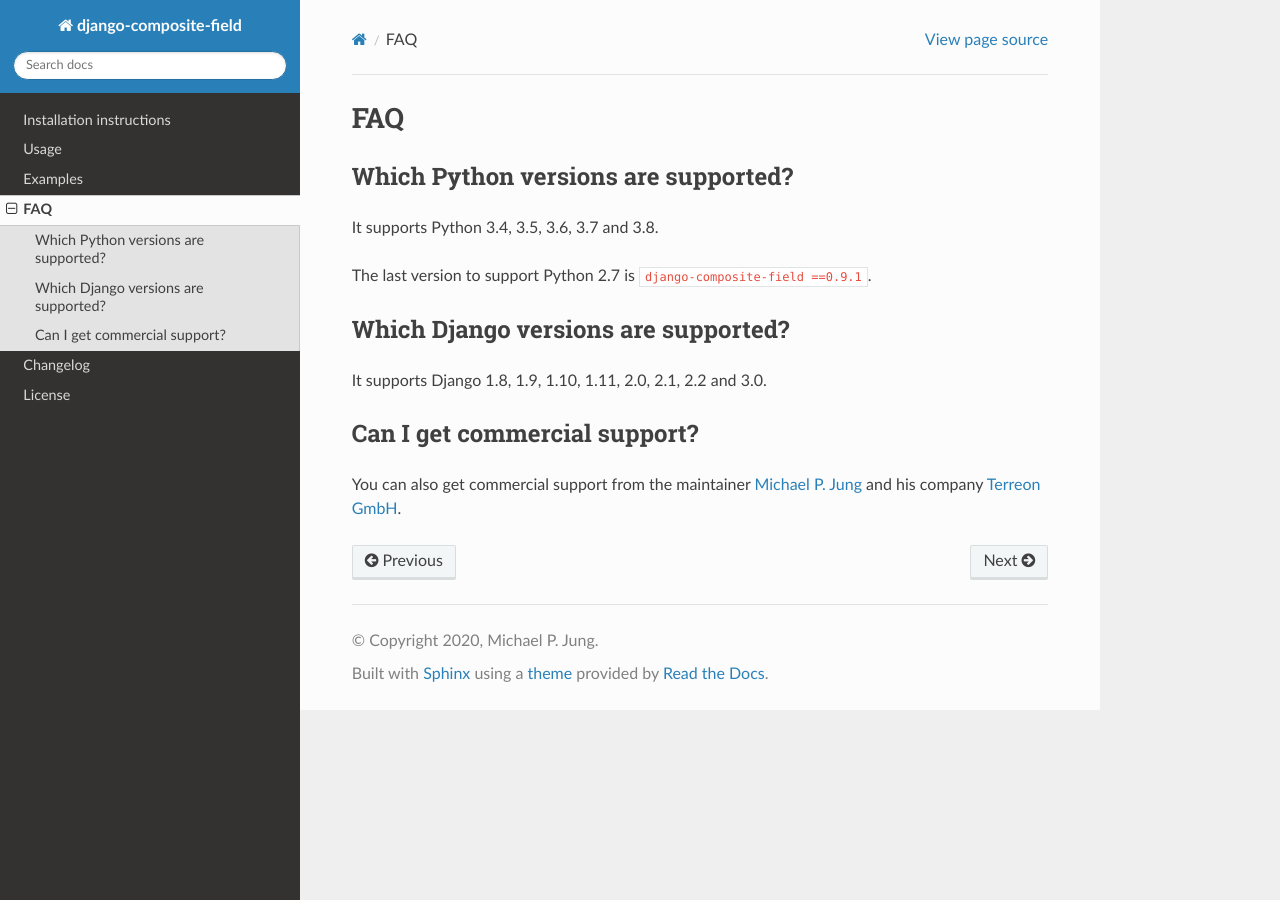
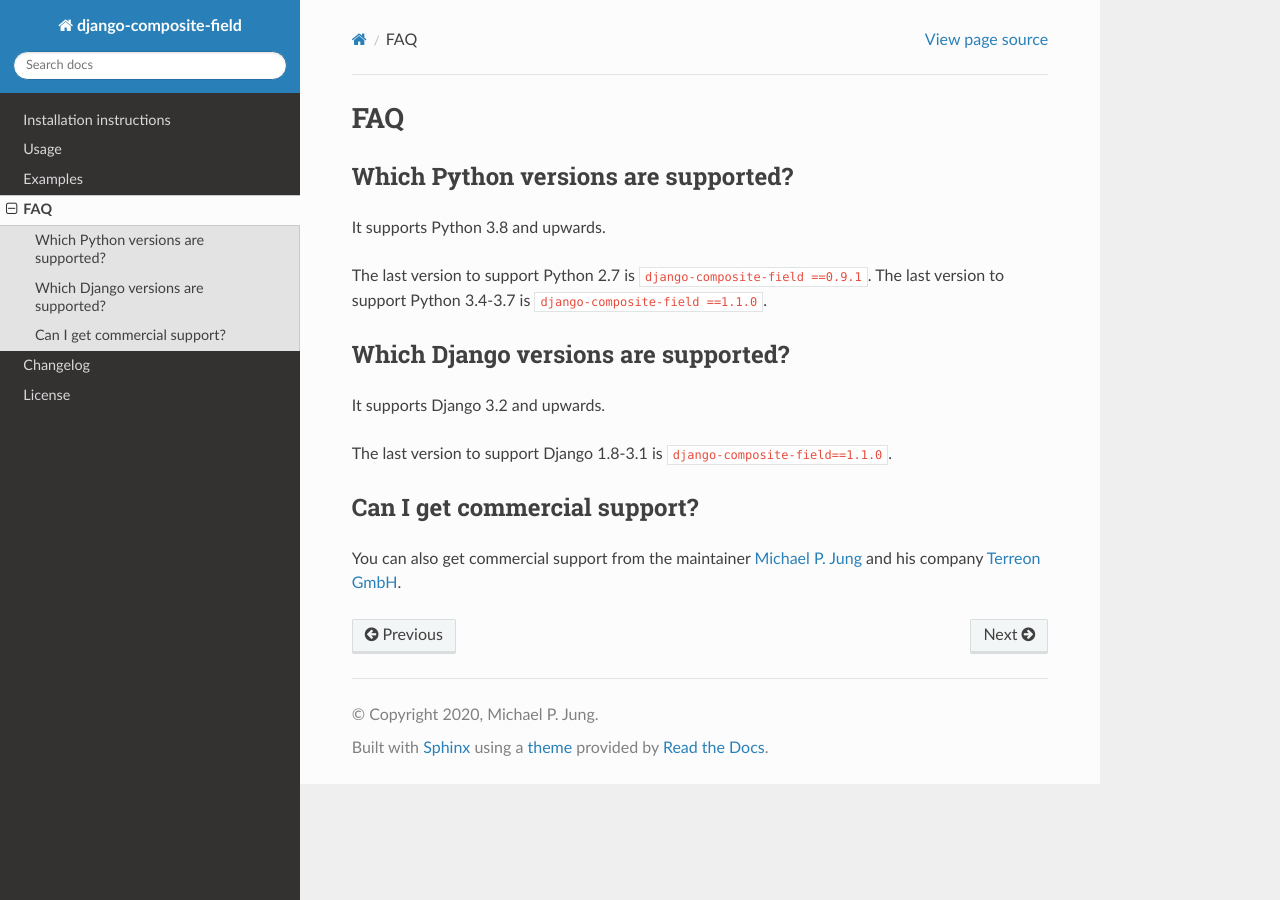
Before and after one commit to bikeshedder/django-composite-field, a Sphinx documentation site: the page built from docs/source/faq.rst, in a window 1280 px wide. Built offline with Sphinx 7.4.7 and the Read the Docs theme 2.0.0, drawn with Linux system fonts in a browser that asks for light colours.

Commit message:
Fix documentation

```diff
--- a/docs/source/changelog.rst
+++ b/docs/source/changelog.rst
@@ -3,4 +3,5 @@
 Changelog
 =========
 
-.. include:: ../../CHANGELOG
+.. include:: ../../CHANGELOG.md
+   :parser: myst_parser.sphinx_
--- a/docs/source/conf.py
+++ b/docs/source/conf.py
@@ -31,7 +31,7 @@ release = '1.0.0'
 # Add any Sphinx extension module names here, as strings. They can be
 # extensions coming with Sphinx (named 'sphinx.ext.*') or your custom
 # ones.
-extensions = ['sphinx.ext.autodoc']
+extensions = ['sphinx.ext.autodoc', 'myst_parser']
 
 # Add any paths that contain templates here, relative to this directory.
 templates_path = ['_templates']
--- a/docs/source/faq.rst
+++ b/docs/source/faq.rst
@@ -6,14 +6,17 @@ FAQ
 Which Python versions are supported?
 ------------------------------------
 
-It supports Python 3.4, 3.5, 3.6, 3.7 and 3.8.
+It supports Python 3.8 and upwards.
 
 The last version to support Python 2.7 is ``django-composite-field ==0.9.1``.
+The last version to support Python 3.4-3.7 is ``django-composite-field ==1.1.0``.
 
 Which Django versions are supported?
 ------------------------------------
 
-It supports Django 1.8, 1.9, 1.10, 1.11, 2.0, 2.1, 2.2 and 3.0.
+It supports Django 3.2 and upwards.
+
+The last version to support Django 1.8-3.1 is ``django-composite-field==1.1.0``.
 
 Can I get commercial support?
 -----------------------------
```
Also changed, not shown: docs/source/license.rst (+18 -1 lines).
